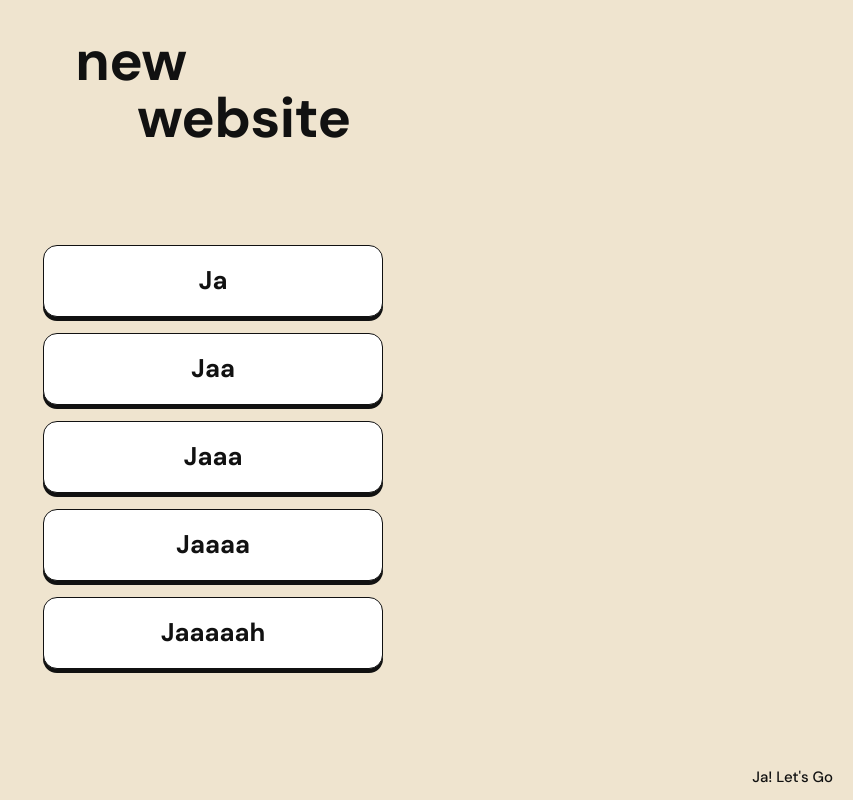
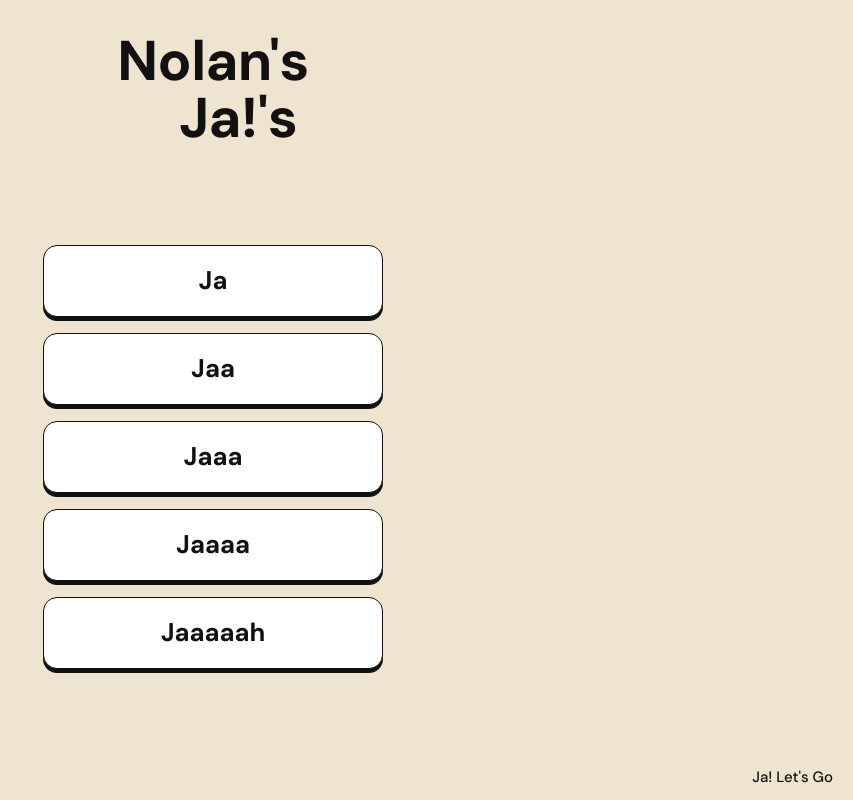
Before and after one commit to MonsieurKiwi/NolansJas, a plain HTML site: page index.html in a window 1280 px wide. Shown: the whole page, without its empty margins (427-1280 px from the left). Drawn offline with Linux system fonts and the light colour scheme.

Commit message:
Add files via upload

```diff
--- a/index.html
+++ b/index.html
@@ -55,7 +55,7 @@ footer{text-align:right;font-size:15px;font-weight:500}
 </head>
 <body>
 <header>
-  <h1><span>new</span><span class="indent">website</span></h1>
+  <h1><span>Nolan's</span><span class="indent">Ja!'s</span></h1>
 </header>
 
 <main id="pad">
```
